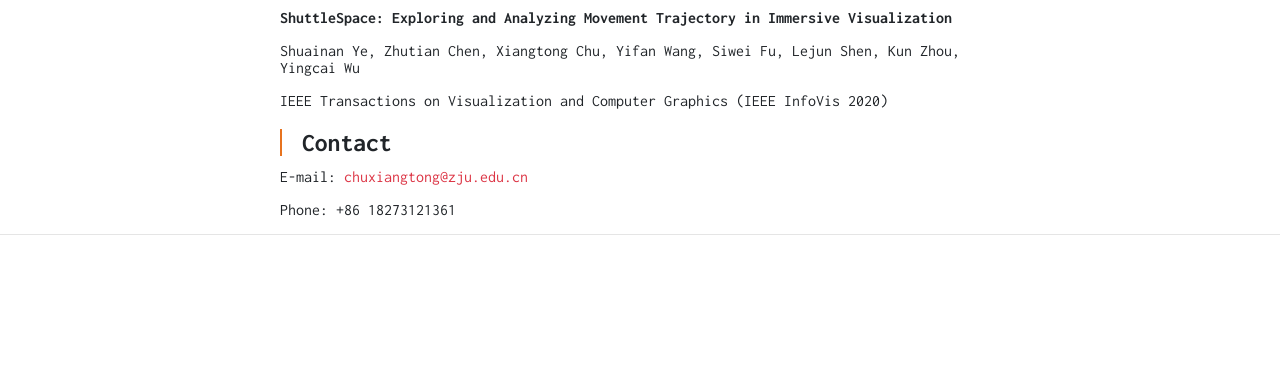
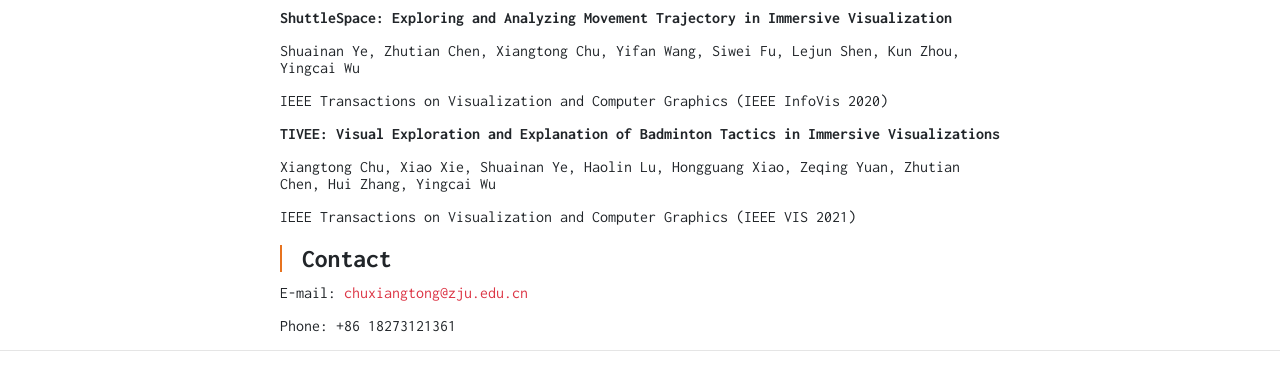
Before and after one commit to Sheaton1/sheaton1.github.io, a plain HTML site: page index.html in a window 1280 px wide. Shown: the part 538-905 px from the top of the page. Before the commit the page ends 800 px from the top, so only its background shows below. Drawn offline with nearby package versions, Linux system fonts and the light colour scheme.

Commit message:
update TIVEE

```diff
--- a/index.html
+++ b/index.html
@@ -56,6 +56,9 @@ an Interactive Data Group member supervised by Prof. Yingcai Wu.</p>
 <p><strong>ShuttleSpace: Exploring and Analyzing Movement Trajectory in Immersive Visualization</strong></p>
 <p>Shuainan Ye, Zhutian Chen, Xiangtong Chu, Yifan Wang, Siwei Fu, Lejun Shen, Kun Zhou, Yingcai Wu</p>
 <p>IEEE Transactions on Visualization and Computer Graphics (IEEE InfoVis 2020)</p>
+<p><strong>TIVEE: Visual Exploration and Explanation of Badminton Tactics in Immersive Visualizations</strong></p>
+<p>Xiangtong Chu, Xiao Xie, Shuainan Ye, Haolin Lu, Hongguang Xiao, Zeqing Yuan, Zhutian Chen, Hui Zhang, Yingcai Wu</p>
+<p>IEEE Transactions on Visualization and Computer Graphics (IEEE VIS 2021)</p>
 
 <h2 id="contact">Contact</h2>
 <p>E-mail: <a href="mailto:chuxiangtong@zju.edu.cn">chuxiangtong@zju.edu.cn</a></p>
```
